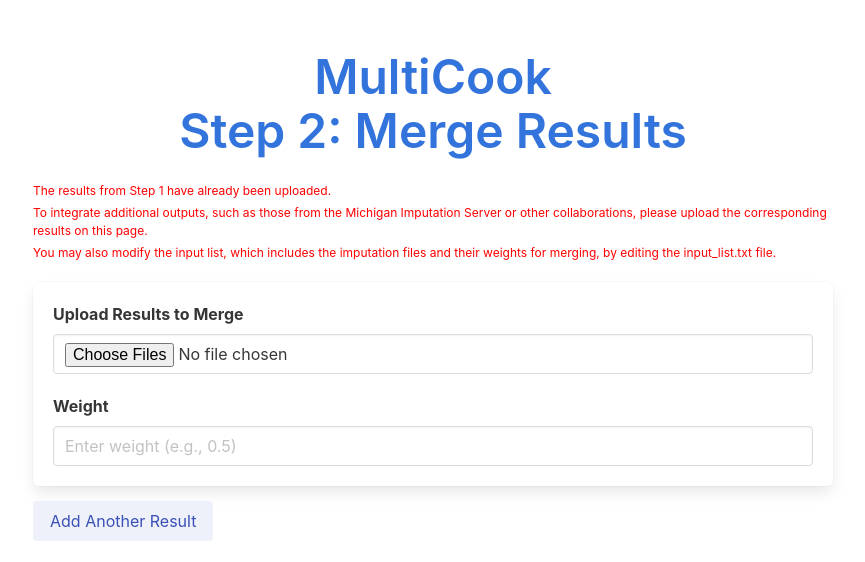
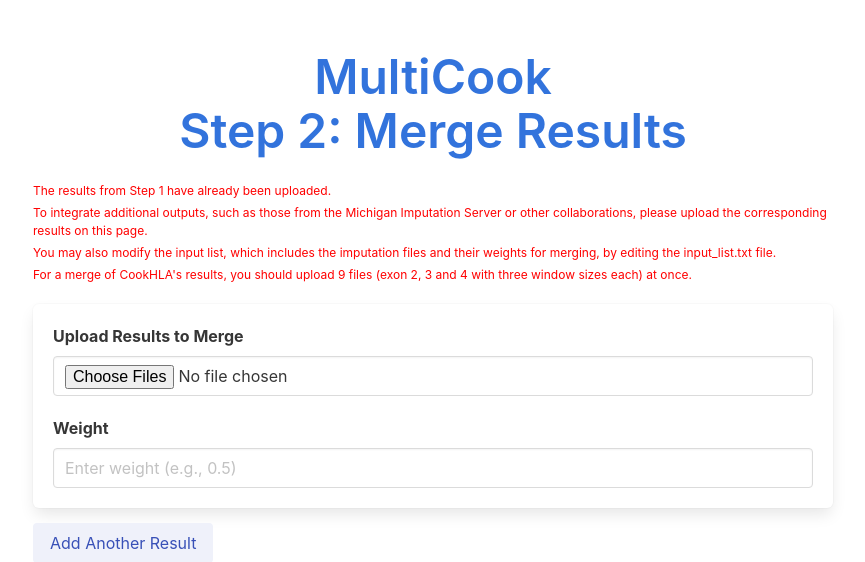
Before and after one commit to 2w21234/MultiCook, a Flask app: page /merge_page in a window 1280 px wide. Shown: the top 562 px of the page, without its empty margins (207-1072 px from the left). Run offline with Flask 3, Linux system fonts and the light colour scheme.

Commit message:
Update merge.html

```diff
--- a/templates/merge.html
+++ b/templates/merge.html
@@ -12,6 +12,7 @@
         <p class="help" style="font-size: 0.75em; color: red;">The results from Step 1 have already been uploaded.</p>
         <p class="help" style="font-size: 0.75em; color: red;">To integrate additional outputs, such as those from the Michigan Imputation Server or other collaborations, please upload the corresponding results on this page.</p>
         <p class="help" style="font-size: 0.75em; color: red;">You may also modify the input list, which includes the imputation files and their weights for merging, by editing the input_list.txt file.</p>
+        <p class="help" style="font-size: 0.75em; color: red;">For a merge of CookHLA's results, you should upload 9 files (exon 2, 3 and 4 with three window sizes each) at once.</p>
         <form id="merge-form" method="post" enctype="multipart/form-data">
             <div id="result-container">
                 <div class="box result-set" style="margin-top: 20px; padding: 20px;">
```
